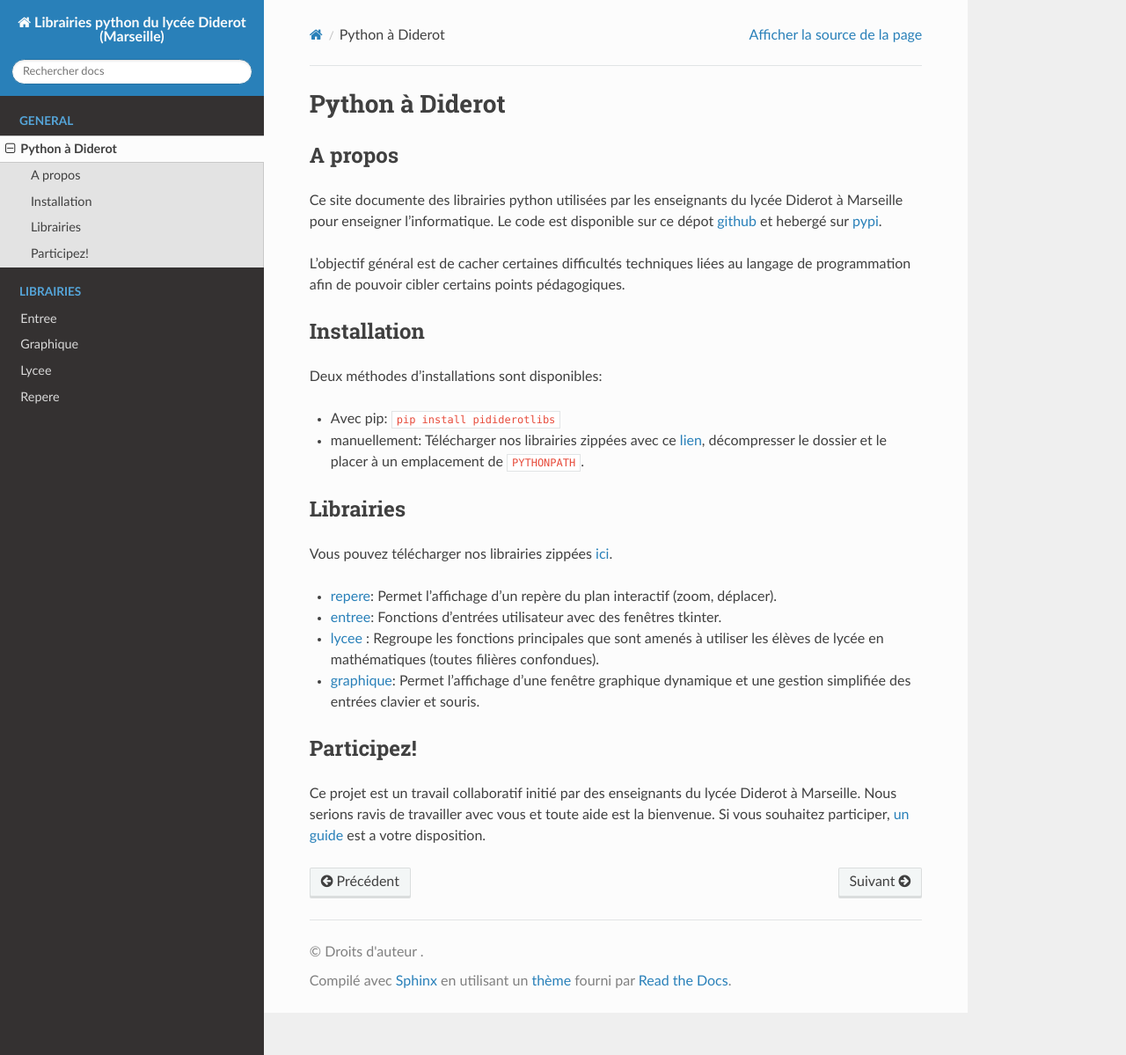
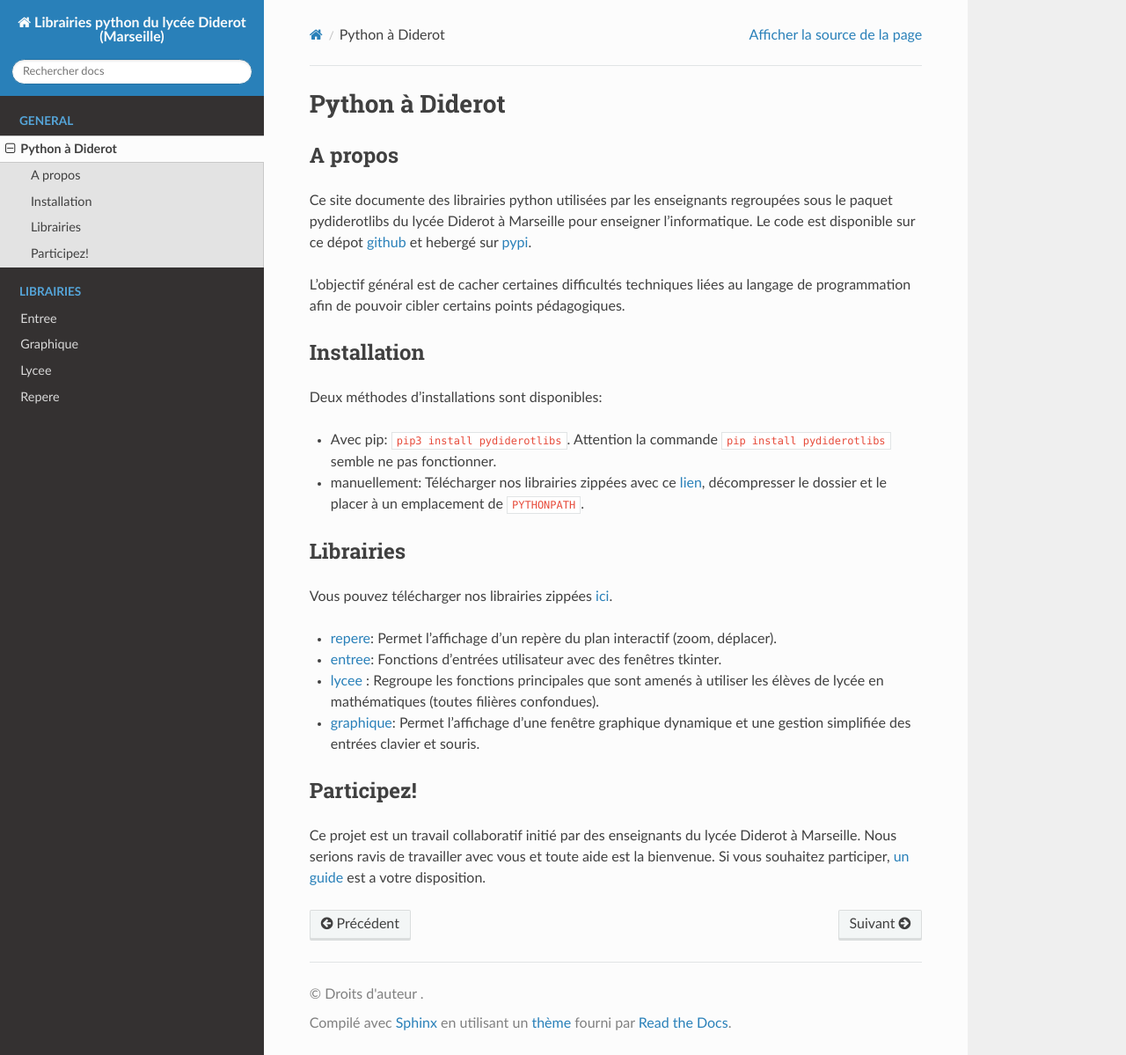
Before and after one commit to Pydiderot/pydiderotlibs, a Sphinx documentation site: the page built from docs/index.md, in a window 1280 px wide and 1199 px high. Shown: the whole window at 88% size. Built offline with Sphinx 7.4.7 and the Read the Docs theme 2.0.0, drawn with Linux system fonts in a browser that asks for light colours.

Commit message:
Update index.md

```diff
--- a/docs/index.md
+++ b/docs/index.md
@@ -1,12 +1,12 @@
 # Python à Diderot
 ## A propos
-Ce site documente des librairies python utilisées par les enseignants du lycée Diderot à Marseille pour enseigner l'informatique. Le code est disponible sur ce dépot [github](https://github.com/cspaier/pydiderotlibs) et hebergé sur [pypi](https://pypi.org/project/pydiderotlibs/).
+Ce site documente des librairies python utilisées par les enseignants regroupées sous le paquet pydiderotlibs du lycée Diderot à Marseille pour enseigner l'informatique. Le code est disponible sur ce dépot [github](https://github.com/cspaier/pydiderotlibs) et hebergé sur [pypi](https://pypi.org/project/pydiderotlibs/).
 
 L'objectif général est de cacher certaines difficultés techniques liées au langage de programmation afin de pouvoir cibler certains points pédagogiques.
 
 ## Installation
 Deux méthodes d'installations sont disponibles:
-- Avec pip: `pip install pididerotlibs`
+- Avec pip: `pip3 install pydiderotlibs`. Attention la commande `pip install pydiderotlibs` semble ne pas fonctionner.
 
 - manuellement: Télécharger nos librairies zippées avec ce [lien](_static/pydiderotlibs.zip), décompresser le dossier et le placer à un emplacement de `PYTHONPATH`.
 
```
